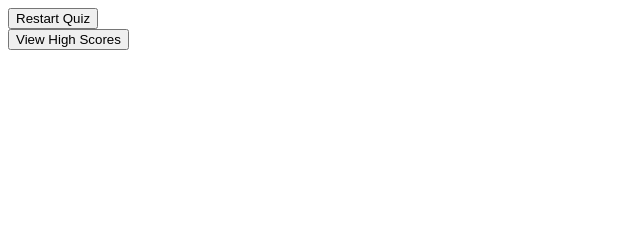
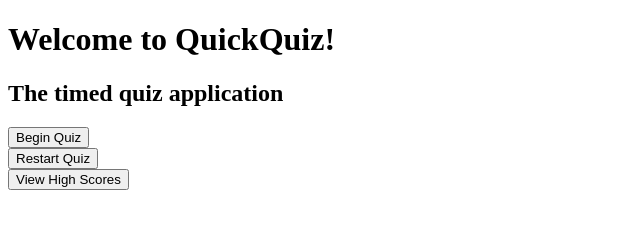
Before and after one commit to xRitchie91/QuickQuiz, a plain HTML site: page index.html in a window 1280 px wide. Shown: the whole page, without its empty margins (0-640 px from the left). Drawn offline with Linux system fonts and the light colour scheme.

Commit message:
update index.html

```diff
--- a/index.html
+++ b/index.html
@@ -1,22 +1,35 @@
 <!DOCTYPE html>
 <html lang="en">
+
 <head>
     <meta charset="UTF-8">
     <meta http-equiv="X-UA-Compatible" content="IE=edge">
     <meta name="viewport" content="width=device-width, initial-scale=1.0">
     <link rel="styleshee" href="assets/style.css">
-    <link rel="icon" href="https://emojipedia-us.s3.dualstack.us-west-1.amazonaws.com/thumbs/120/google/274/timer-clock_23f2-fe0f.png">
+    <link rel="icon"
+        href="https://emojipedia-us.s3.dualstack.us-west-1.amazonaws.com/thumbs/120/google/274/timer-clock_23f2-fe0f.png">
     <title>QuickQuiz</title>
 </head>
 
+<header>
+    <h1>Welcome to QuickQuiz!</h1>
+    <h2>The timed quiz application</h2>
+</header>
+
 <body>
-    <section class="quiz-content">
-        <div><button class="restart-quiz" id="restart-quiz">Restart Quiz</button></div>
-        <div><button class="topscores" id="top-scores">View High Scores</button></div>
+    <section class="content">
+        <div class="countdown" id="countdown"></div>
+        <div><button class="start" id="start">Begin Quiz</button></div>
     </section>
 
 </body>
 
+<footer class="footer">
+    <div><button class="restart-quiz" id="restart-quiz">Restart Quiz</button></div>
+    <div><button class="topscores" id="topscores">View High Scores</button></div>
+</footer>
+
 <script src="assets/script.js"></script>
 <script src="assets/questions.js"></script>
+
 </html>
```
